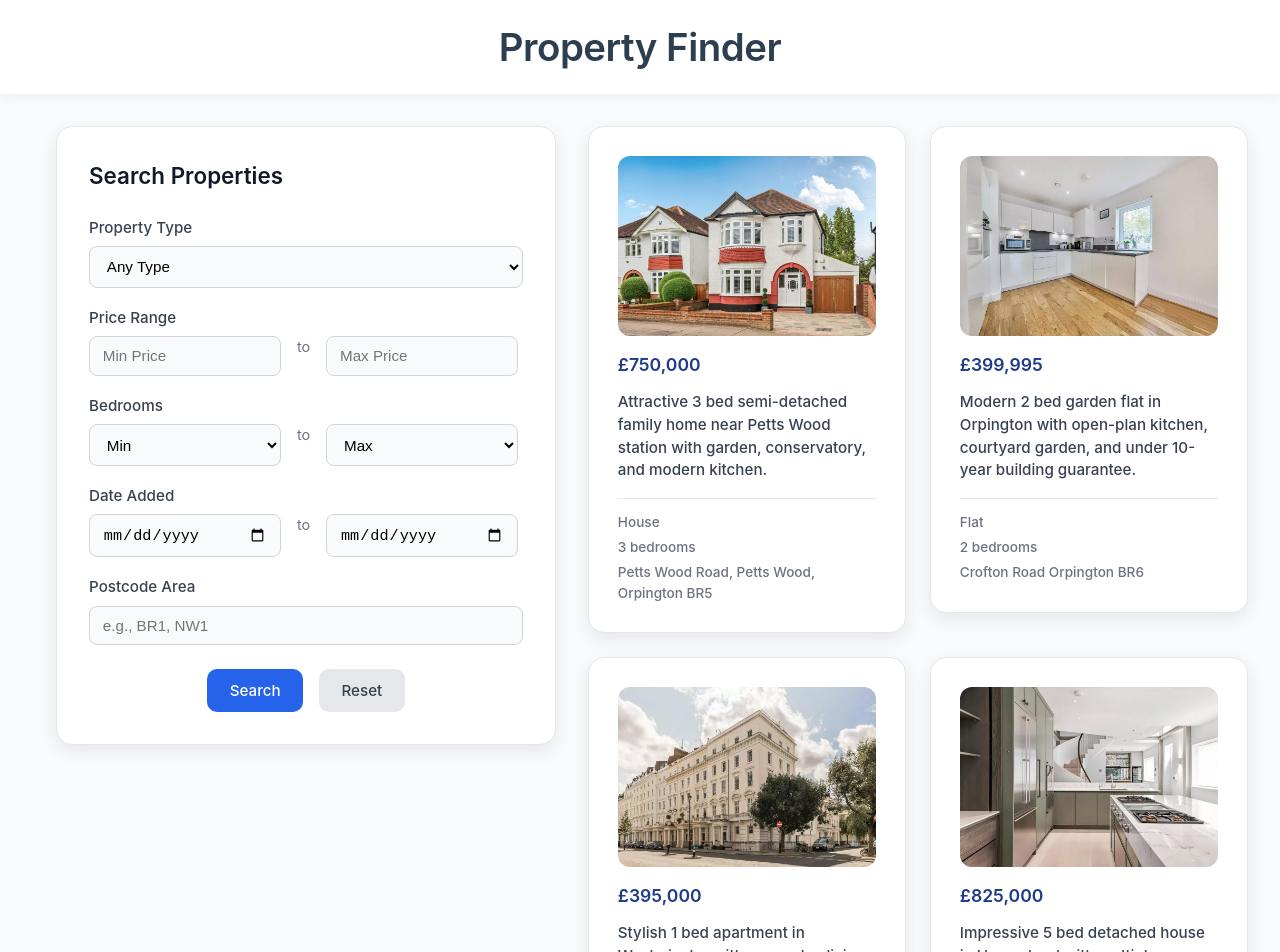
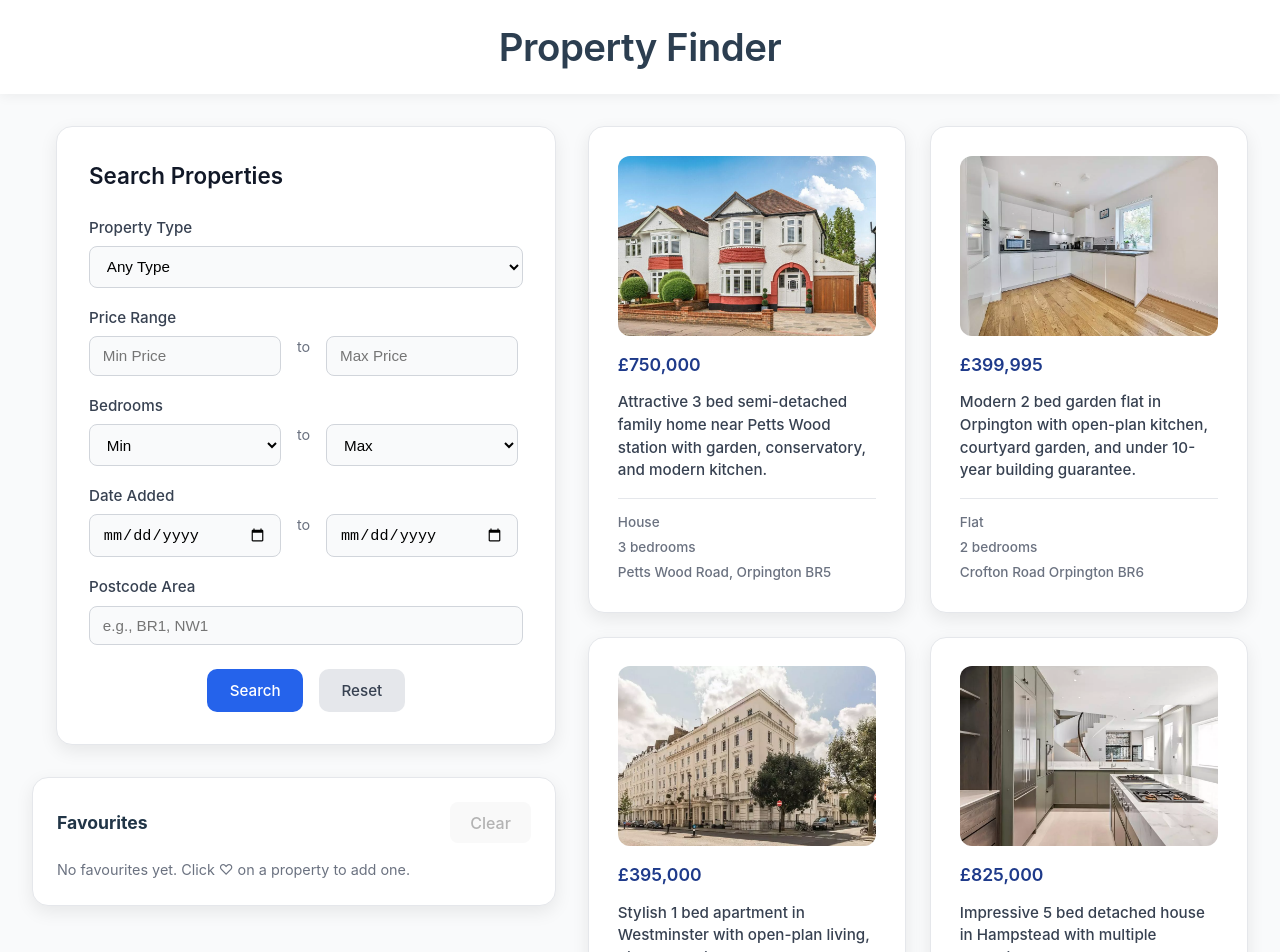
Before and after one commit to Adam-stac/property-finder-app, a React (Vite) app: page / in a window 1280 px wide. Shown: the top 952 px of the page. Built offline with nearby package versions, Linux system fonts and the light colour scheme.

Commit message:
feat: add favourites state, FavouritesPanel component and updated JSON data

```diff
--- a/src/App.jsx
+++ b/src/App.jsx
@@ -1,14 +1,46 @@
 import './App.css';
 import { BrowserRouter as Router, Routes, Route } from "react-router-dom";
-import { useState } from 'react';
+import { useEffect, useMemo, useState } from 'react';
 import PropertyList from './components/PropertyList/PropertyList';
 import SearchForm from './components/SearchForm/SearchForm';
 import PropertyDetail from './components/PropertyDetail/PropertyDetail';
+import FavouritesPanel from './components/FavouritesPanel/FavouritesPanel';
 import propertiesData from './data/properties.json';
 
 
 function App() {
   const [filteredProperties, setFilteredProperties] = useState(propertiesData.properties);
+
+  // ✅ NEW: favourites stored as IDs (prevents duplicates easily)
+  const [favouriteIds, setFavouriteIds] = useState(() => {
+    const saved = localStorage.getItem("favouriteIds");
+    return saved ? JSON.parse(saved) : [];
+  });
+
+  // ✅ NEW: persist favourites client-side
+  useEffect(() => {
+    localStorage.setItem("favouriteIds", JSON.stringify(favouriteIds));
+  }, [favouriteIds]);
+
+  // ✅ NEW: build favourite property objects from ids
+  const favouriteProperties = useMemo(() => {
+    return favouriteIds
+      .map((id) => propertiesData.properties.find((p) => p.id === id))
+      .filter(Boolean);
+  }, [favouriteIds]);
+
+  // ✅ NEW: add/remove/clear + duplicate prevention
+  const addToFavourites = (propertyId) => {
+    setFavouriteIds((prev) => (prev.includes(propertyId) ? prev : [...prev, propertyId]));
+  };
+
+  const removeFromFavourites = (propertyId) => {
+    setFavouriteIds((prev) => prev.filter((id) => id !== propertyId));
+  };
+
+  const clearFavourites = () => setFavouriteIds([]);
+
+  const isFavourite = (propertyId) => favouriteIds.includes(propertyId);
 
   const handleSearch = (searchCriteria) => {
   console.log('Search criteria:', searchCriteria);
@@ -75,8 +107,15 @@ function App() {
               path="/"
               element={
                 <>
+                <div className="sidebar-stack">
                   <SearchForm onSearch={handleSearch} />
-                  <PropertyList properties={filteredProperties} />
+                  <FavouritesPanel
+                    favourites={favouriteProperties}
+                    onRemoveFavourite={removeFromFavourites}
+                    onClearFavourites={clearFavourites}
+                  />
+                </div>
+                <PropertyList properties={filteredProperties} />
                 </>
               }
             />
--- /dev/null
+++ b/src/components/FavouritesPanel/FavouritesPanel.css
@@ -0,0 +1,44 @@
+.favourites-panel {
+  background: #ffffff;
+  padding: 1.5rem;
+  border-radius: 16px;
+  border: 1px solid #e5e7eb;
+  box-shadow: 0 6px 18px rgba(0, 0, 0, 0.08);
+  font-family: "Inter", system-ui, sans-serif;
+}
+
+.favourites-header {
+  display: flex;
+  justify-content: space-between;
+  align-items: center;
+  margin-bottom: 1rem;
+}
+
+.favourites-header h3 {
+  margin: 0;
+  font-size: 1.1rem;
+}
+
+.favourites-empty {
+  font-size: 0.9rem;
+  color: #6b7280;
+}
+
+.favourites-list {
+  list-style: none;
+  padding: 0;
+  margin: 0;
+}
+
+.favourite-item {
+  display: flex;
+  justify-content: space-between;
+  align-items: center;
+  margin-bottom: 0.6rem;
+}
+
+.favourite-item a {
+  text-decoration: none;
+  color: #2563eb;
+  font-size: 0.9rem;
+}
--- /dev/null
+++ b/src/components/FavouritesPanel/FavouritesPanel.jsx
@@ -0,0 +1,46 @@
+import "./FavouritesPanel.css";
+import { Link } from "react-router-dom";
+
+const FavouritesPanel = ({ favourites, onRemoveFavourite, onClearFavourites }) => {
+  return (
+    <div className="favourites-panel">
+      <div className="favourites-header">
+        <h3>Favourites</h3>
+
+        <button
+          type="button"
+          onClick={onClearFavourites}
+          disabled={favourites.length === 0}
+        >
+          Clear
+        </button>
+      </div>
+
+      {favourites.length === 0 ? (
+        <p className="favourites-empty">
+          No favourites yet. Click ♡ on a property to add one.
+        </p>
+      ) : (
+        <ul className="favourites-list">
+          {favourites.map((property) => (
+            <li key={property.id} className="favourite-item">
+              <Link to={`/property/${property.id}`}>
+                {property.location}
+              </Link>
+
+              <button
+                type="button"
+                onClick={() => onRemoveFavourite(property.id)}
+                aria-label="Remove from favourites"
+              >
+                ✕
+              </button>
+            </li>
+          ))}
+        </ul>
+      )}
+    </div>
+  );
+};
+
+export default FavouritesPanel;
--- a/src/data/properties.json
+++ b/src/data/properties.json
@@ -8,7 +8,7 @@
 			"tenure":"Freehold",
 			"description":"Attractive three bedroom semi-detached family home situated within 0.5 miles of Petts Wood station with fast trains to London and within easy walking distance of local shops, schools, bus routes and National Trust woodland. The property comprises; two receptions, fitted 18'9 x 10'1 kitchen/breakfast room and conservatory. The property also benefits from having a utility room and cloakroom. To the first floor there are three bedrooms and a family bathroom with separate WC. Additional features include double glazing, gas central heating and a well presented interior...",
 			"shortDescription": "Attractive 3 bed semi-detached family home near Petts Wood station with garden, conservatory, and modern kitchen.",
-            "location":"Petts Wood Road, Petts Wood, Orpington BR5",
+            "location":"Petts Wood Road, Orpington BR5",
 			"picture":"/images/prop1/thumbnail.jpeg",
 			"url":"properties/prop1.html",
             "added": "2022-10-12",
```
